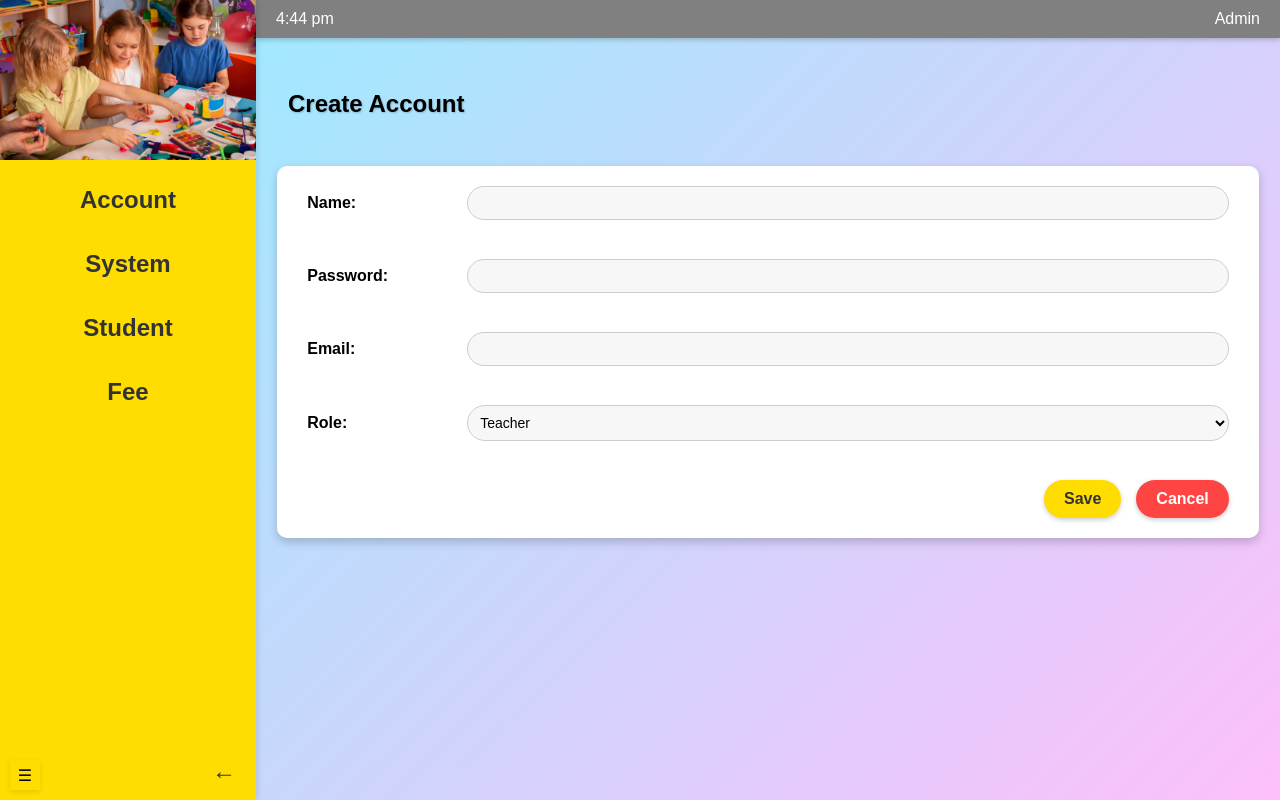
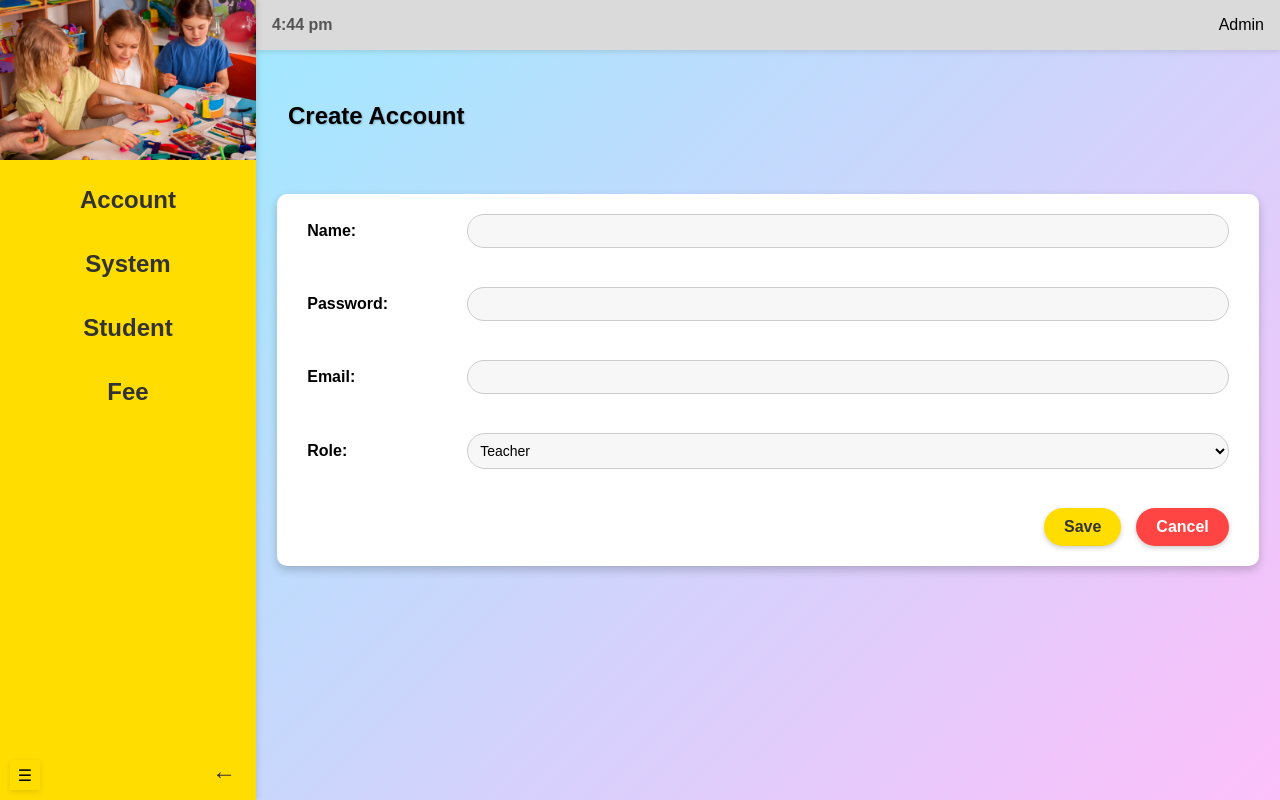
Before and after one commit to Sia139/soft-eng-assig, a Flask app: page /admin/createUser in a window 1280 px wide. Run offline with Flask 3, Linux system fonts and the light colour scheme; a user stored in the database is signed in.

Commit message:
fixed header

```diff
--- a/static/createAccount.css
+++ b/static/createAccount.css
@@ -2,44 +2,35 @@
 body {
     margin: 0;
     font-family: Arial, sans-serif;
+    display: flex;
+    height: 100vh;
     background: linear-gradient(135deg, #93efff, #fdbffa);
-    height: 100vh;
-    display: flex;
-    flex-direction: column;
-}
-
-/* Header */
-.header {
-    display: flex;
-    justify-content: space-between;
-    align-items: center;
-    padding: 10px 20px;
-    background-color: #808080;
-    color: white;
-    font-size: 16px;
-    box-shadow: 0 2px 5px rgba(0, 0, 0, 0.2);
+    transition: margin-left 0.3s ease;
+    overflow: hidden;
 }
 
 /* Sidebar Styles */
 .sidebar {
     width: 20%;
-    height: 100vh;
-    /* Make the sidebar occupy full height */
+    height: 100vh; /* Make the sidebar occupy full height */
     background-color: #FFDD00;
     color: #333;
     display: flex;
     flex-direction: column;
     justify-content: flex-start;
-    position: fixed;
-    /* Fix the sidebar's position */
+    position: fixed; /* Fix the sidebar's position */
     top: 0;
     left: 0;
-    z-index: 2;
-    /* Keep above other content */
+    z-index: 2; /* Keep above other content */
     padding: 0;
     box-shadow: 2px 0 5px rgba(0, 0, 0, 0.1);
     transition: width 0.3s ease, visibility 0.3s ease;
     overflow: hidden;
+}
+
+.sidebar.collapsed {
+    width: 0%;
+    visibility: hidden;
 }
 
 .dropdown {
@@ -105,19 +96,12 @@ body {
     background: rgba(0, 0, 0, 0.1);
 }
 
-.sidebar.collapsed {
-    width: 0%;
-    visibility: hidden;
-}
-
 .logo-section {
     width: 100%;
-    height: 20%;
-    /* Set a fixed height for the logo */
+    height: 20%; /* Set a fixed height for the logo */
     display: flex;
     justify-content: center;
-    align-items: center;
-    /* Center the logo vertically */
+    align-items: center; /* Center the logo vertically */
     overflow: hidden;
     margin: 0;
     padding: 0;
@@ -136,15 +120,12 @@ body {
     display: flex;
     flex-direction: column;
     text-align: center;
-    gap: 1rem;
-    /* Reduce the gap between menu items */
-    margin-top: 1rem;
-    /* Remove extra top margin */
-    padding: 0;
-    /* Remove any padding */
+    gap: 1rem; /* Reduce the gap between menu items */
+    margin-top: 1rem; /* Remove extra top margin */
+    padding: 0; /* Remove any padding */
 }
 
-.menu a{
+.menu a {
     color: #333;
     text-decoration: none;
     font-weight: bold;
@@ -154,7 +135,6 @@ body {
     transition: background 0.3s;
     width: auto;
     text-align: center;
-    display: block;
 }
 
 .menu a:hover {
@@ -162,15 +142,12 @@ body {
 }
 
 .sidebar.collapsed .menu a {
-    font-size: 0;
-    /* Hide text when collapsed */
-    padding: 0rem;
-    /* Shrink padding */
+    font-size: 0; /* Hide text when collapsed */
+    padding: 0rem; /* Shrink padding */
 }
 
-.sidebar.collapsed+.main-content {
-    margin-left: 70px;
-    /* Adjust the main content position */
+.sidebar.collapsed + .main-content {
+    margin-left: 70px; /* Adjust the main content position */
 }
 
 .logout-section {
@@ -182,12 +159,9 @@ body {
 
 /* Logout Button */
 .logout-section a {
-    position: absolute;
-    /* Position the logout button at the bottom-right */
-    bottom: 10px;
-    /* Distance from the bottom of the sidebar */
-    right: 10px;
-    /* Distance from the right of the sidebar */
+    position: absolute; /* Position the logout button at the bottom-right */
+    bottom: 10px; /* Distance from the bottom of the sidebar */
+    right: 10px; /* Distance from the right of the sidebar */
     text-decoration: none;
     color: #333;
     font-size: 1.5rem;
@@ -199,18 +173,18 @@ body {
 }
 
 .logout-section a:hover {
-    color: red;
-    /* Highlight on hover */
+    color: red; /* Highlight on hover */
 }
+
+/* .menu-icon {
+    font-size: 1.5rem;
+} */
 
 /* Collapse button styles */
 .collapse-button {
-    position: absolute;
-    /* Always position outside the sidebar */
-    bottom: 10px;
-    /* Adjust vertical positioning */
-    left: 10px;
-    /* Fixed position to ensure visibility */
+    position: absolute; /* Always position outside the sidebar */
+    bottom: 10px; /* Adjust vertical positioning */
+    left: 10px; /* Fixed position to ensure visibility */
     width: 30px;
     height: 30px;
     font-size: 1rem;
@@ -218,8 +192,7 @@ body {
     border: none;
     border-radius: 0;
     cursor: pointer;
-    z-index: 3;
-    /* Ensure it stays on top of everything */
+    z-index: 3; /* Ensure it stays on top of everything */
     transition: all 0.3s ease;
     text-align: center;
     box-shadow: 0 2px 5px rgba(0, 0, 0, 0.1);
@@ -227,10 +200,10 @@ body {
 
 /* Ensure collapse button is always visible when sidebar is collapsed */
 .sidebar.collapsed .collapse-button {
-    left: 10px;
-    /* Adjust left position when collapsed */
+    left: 10px; /* Adjust left position when collapsed */
 }
 
+/* Main Content */
 .main-content {
     flex: 1;
     display: flex;
@@ -239,15 +212,29 @@ body {
     transition: margin-left 0.3s ease;
 }
 
+.sidebar.collapsed ~ .main-content {
+    margin-left: 0px; /* Adjust content margin for collapsed sidebar */
+}
+
+.header {
+    background: #DADADA;
+    padding: 1rem;
+    display: flex;
+    justify-content: space-between;
+    align-items: center;
+    box-shadow: 0 2px 5px rgba(0, 0, 0, 0.1);
+}
+
+.header .time {
+    font-weight: bold;
+    color: #555;
+}
+
 .header-container {
+    display: flex; /* Use flexbox to align items */
+    justify-content: space-between; /* Space between the heading and search bar */
     align-items: center; /* Align items vertically in the center */
     margin-bottom: 1rem; /* Add some space below the header */
-    margin: auto;
-}
-
-.sidebar.collapsed~.main-content {
-    margin-left: 0px;
-    /* Adjust content margin for collapsed sidebar */
 }
 
 .main-content h1 {
```
